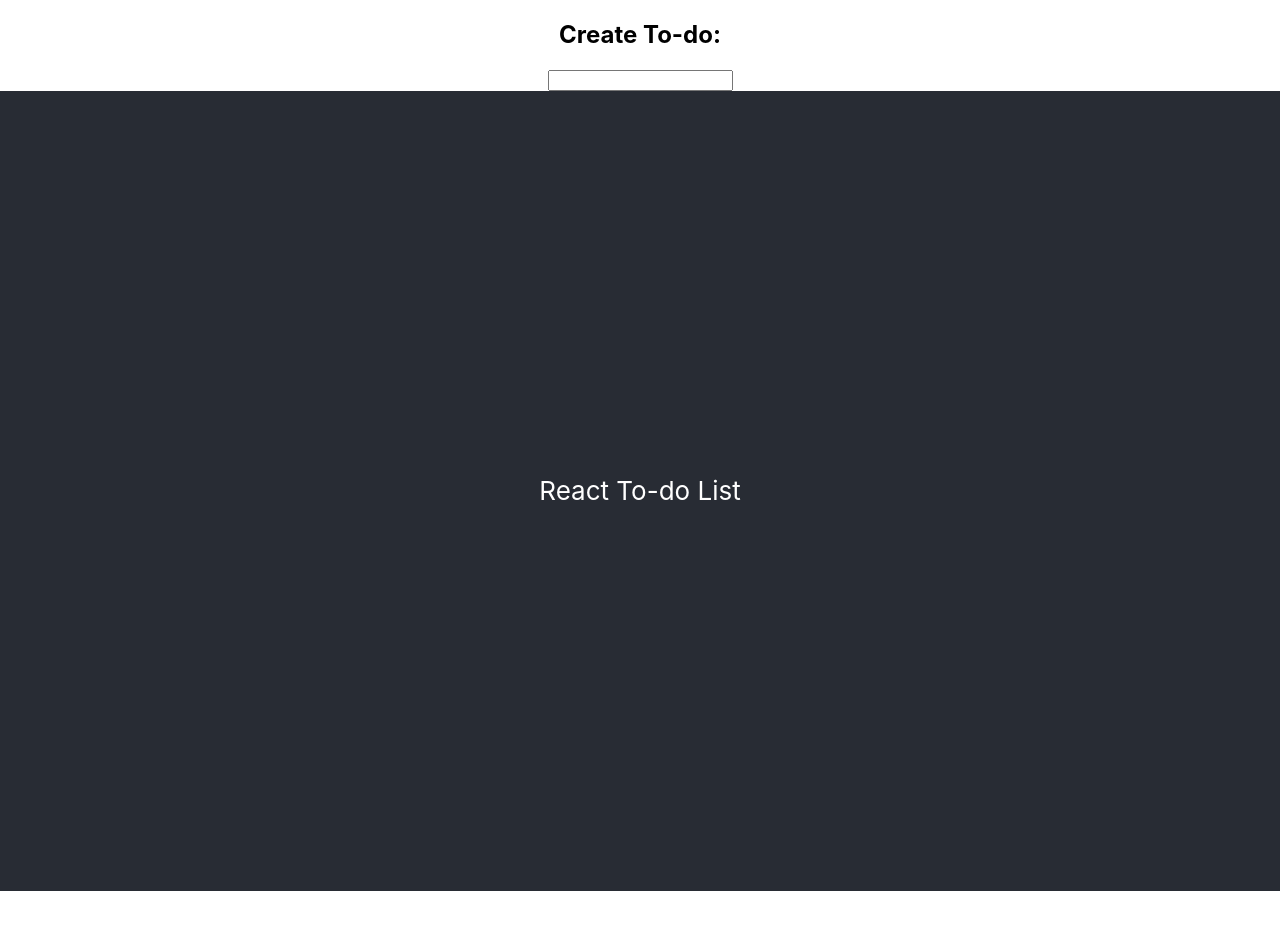
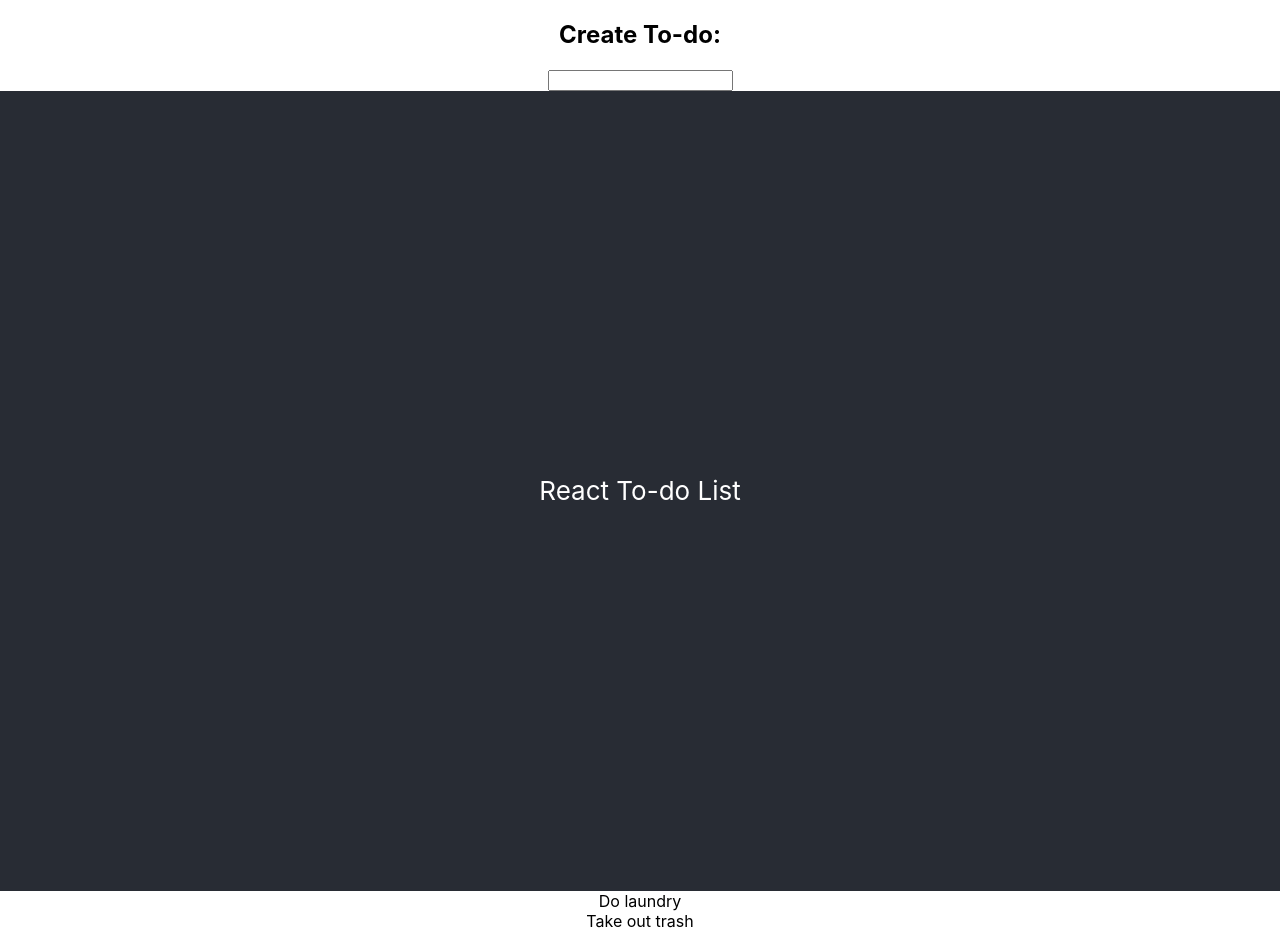
Before and after one commit to jackcho626/react-todo-list, a React (Create React App) app: page / in a window 1280 px wide. Before the commit the page ends 891 px from the top, so only its background shows below. Built offline with nearby package versions, Linux system fonts and the light colour scheme.

Commit message:
List shown, containerization, bugfix, minor style fix

```diff
--- a/package.json
+++ b/package.json
@@ -3,8 +3,12 @@
   "version": "0.1.0",
   "private": true,
   "dependencies": {
+    "babel-eslint": "^10.0.2",
     "core-js": "^3.2.1",
     "eslint": "^6.3.0",
+    "eslint-loader": "^3.0.0",
+    "eslint-plugin-jest": "^22.16.0",
+    "eslint-plugin-react": "^7.14.3",
     "react": "^16.9.0",
     "react-bootstrap": "^1.0.0-beta.12",
     "react-dom": "^16.9.0",
--- a/src/App.js
+++ b/src/App.js
@@ -1,31 +1,51 @@
-import React, { useState } from 'react';
-import './App.css';
+import React, { useState } from 'react'
+import './App.css'
+import { create } from 'domain';
 
-function App() {
-  const [todoList, setTodoList] = useState([]);
+const Todo = ({ todo }) => (
+  <div>
+    { todo.task }
+  </div>
+)
 
-  return (
-    <div className="App">
-      <CreateTodo />
-      <header className="App-header">
-        <p>
-          React To-do List
-        </p>
-      </header>
-    </div>
-  );
+const CreateTodo = ({ todo, setTodo, createTodo }) => (
+  <div>
+    <h2>Create To-do: </h2>
+    <form onSubmit={ () => createTodo(todo) }>
+      <input onChange={ e => setTodo(e.target.value) } />
+    </form>
+  </div>
+)
+const CreateTodoContainer = ({ todoList, setTodoList }) => {
+  const [todo, setTodo] = useState('')
+
+  const createTodo = task => {
+    const newList = [ ...todoList, { task } ]
+    setTodoList(newList)
+  }
+
+  return <CreateTodo todo={ todo } setTodo={ setTodo } createTodo={ createTodo } />
 }
 
-function CreateTodo({createTodo}) {
-  const [todo, setTodo] = useState("");
-  return (
+const App = ({ todoList, setTodoList }) => (
+  <div className='App'>
+    <CreateTodoContainer todoList={ todoList } setTodoList={ setTodoList } />
+    <header className='App-header'>
+      <p>
+        React To-do List
+      </p>
+    </header>
     <div>
-      <h2>Create To-do: </h2>
-      <form>
-        <input onChange={ e => setTodo(e.target.value) } />
-      </form>
+      {
+        todoList.map(todo => <Todo todo={ todo } />)
+      }
     </div>
-  );
+  </div>
+)
+const AppContainer = () => {
+  const [todoList, setTodoList] = useState([{ task: 'Do laundry'}, { task: 'Take out trash'}])
+
+  return <App todoList={ todoList } setTodoList={ setTodoList } />
 }
 
-export default App;
+export default AppContainer
```
Also changed, not shown: .eslintrc.json (added), 1 other file (tests, documents, lock files or other folders).
